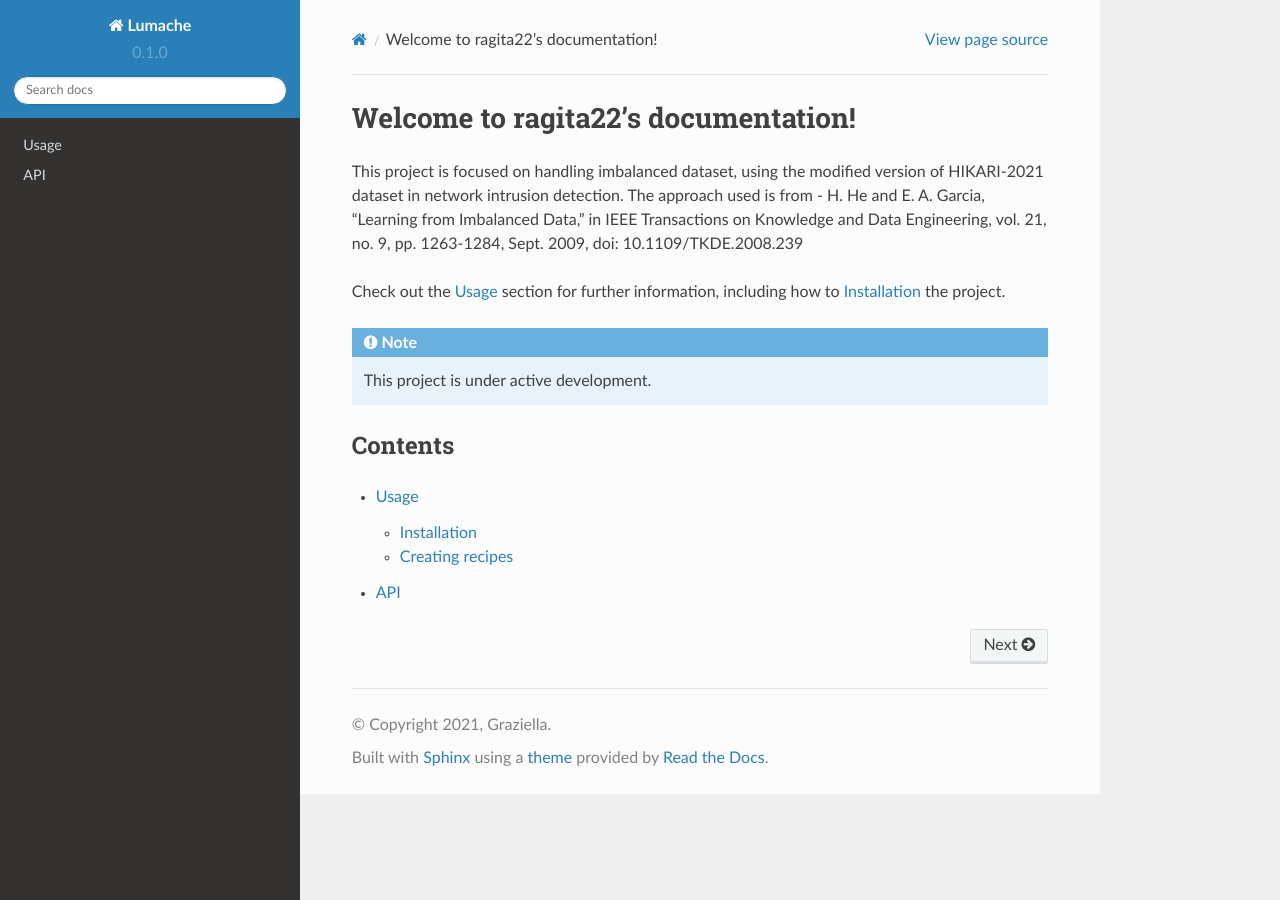
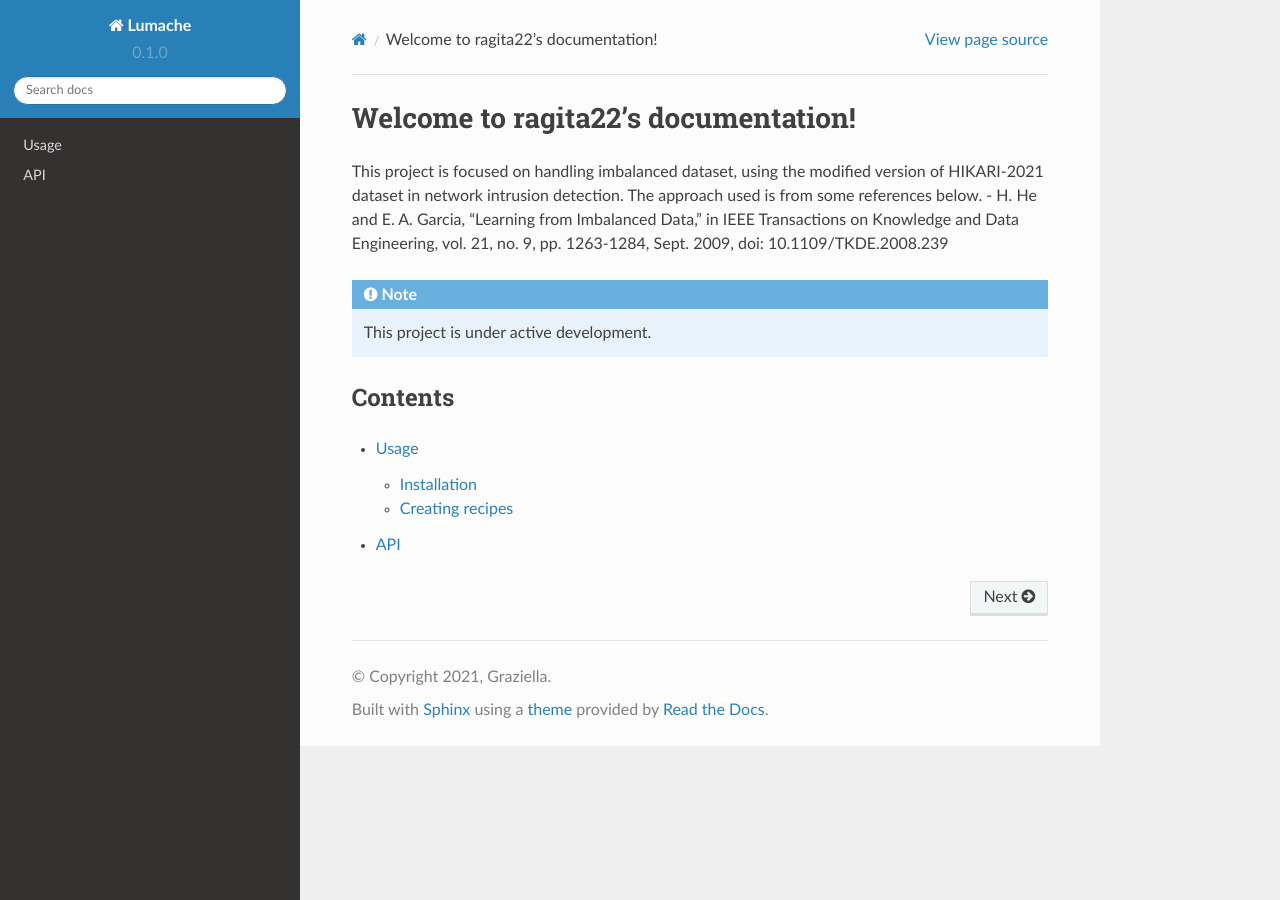
Before and after one commit to ragita22/imbalanced-tutorial, a Sphinx documentation site: the page built from docs/source/index.rst, in a window 1280 px wide. Built offline with Sphinx 7.4.7 and the Read the Docs theme 2.0.0, drawn with Linux system fonts in a browser that asks for light colours.

Commit message:
Update index.rst

```diff
--- a/docs/source/index.rst
+++ b/docs/source/index.rst
@@ -1,11 +1,9 @@
 Welcome to ragita22's documentation!
 ===================================
 
-This project is focused on handling imbalanced dataset, using the modified version of HIKARI-2021 dataset in network intrusion detection. The approach used is from
+This project is focused on handling imbalanced dataset, using the modified version of HIKARI-2021 dataset in network intrusion detection. The approach used is from some references below.
 - H. He and E. A. Garcia, "Learning from Imbalanced Data," in IEEE Transactions on Knowledge and Data Engineering, vol. 21, no. 9, pp. 1263-1284, Sept. 2009, doi: 10.1109/TKDE.2008.239
 
-Check out the :doc:`usage` section for further information, including
-how to :ref:`installation` the project.
 
 .. note::
 
```
